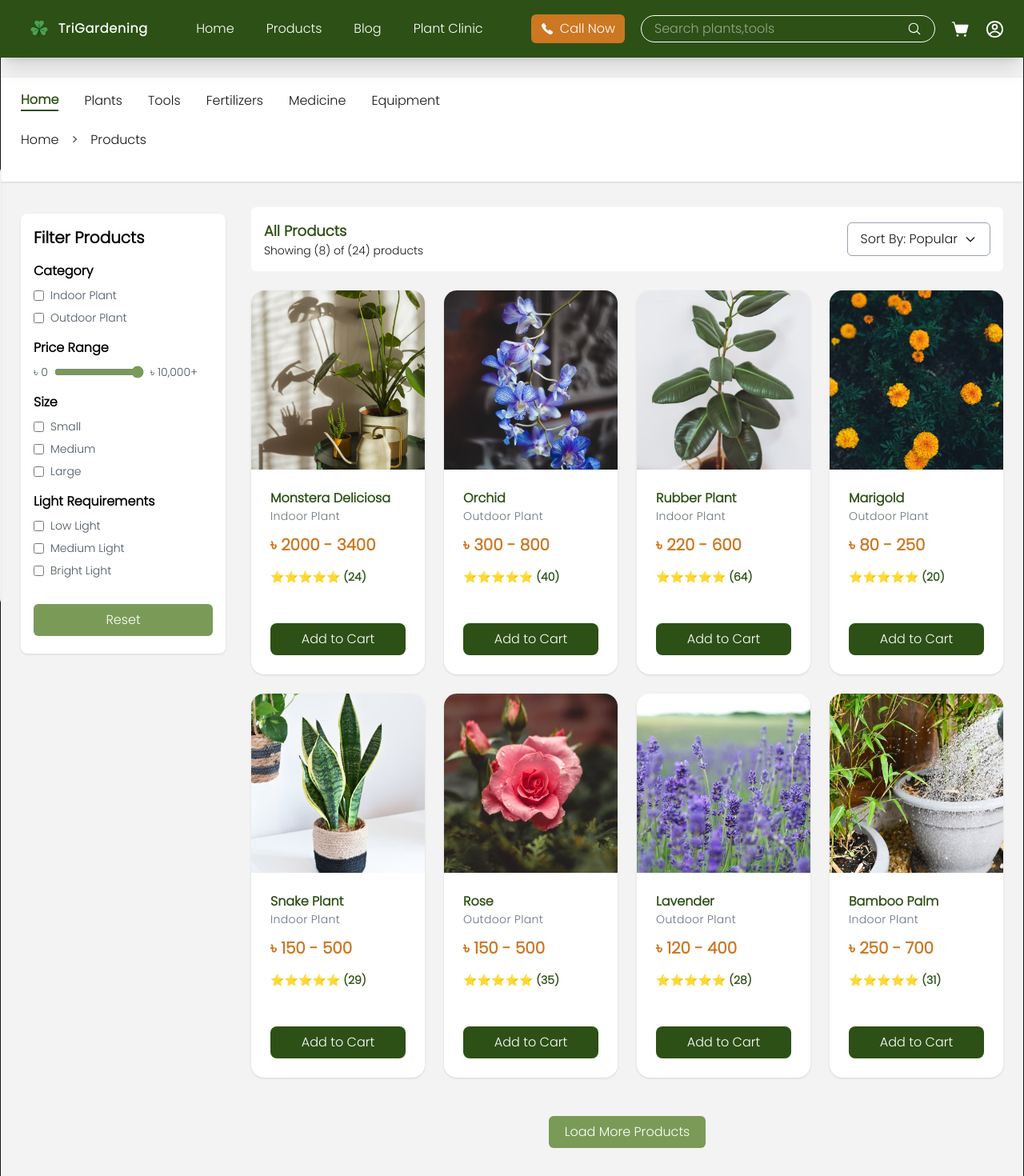
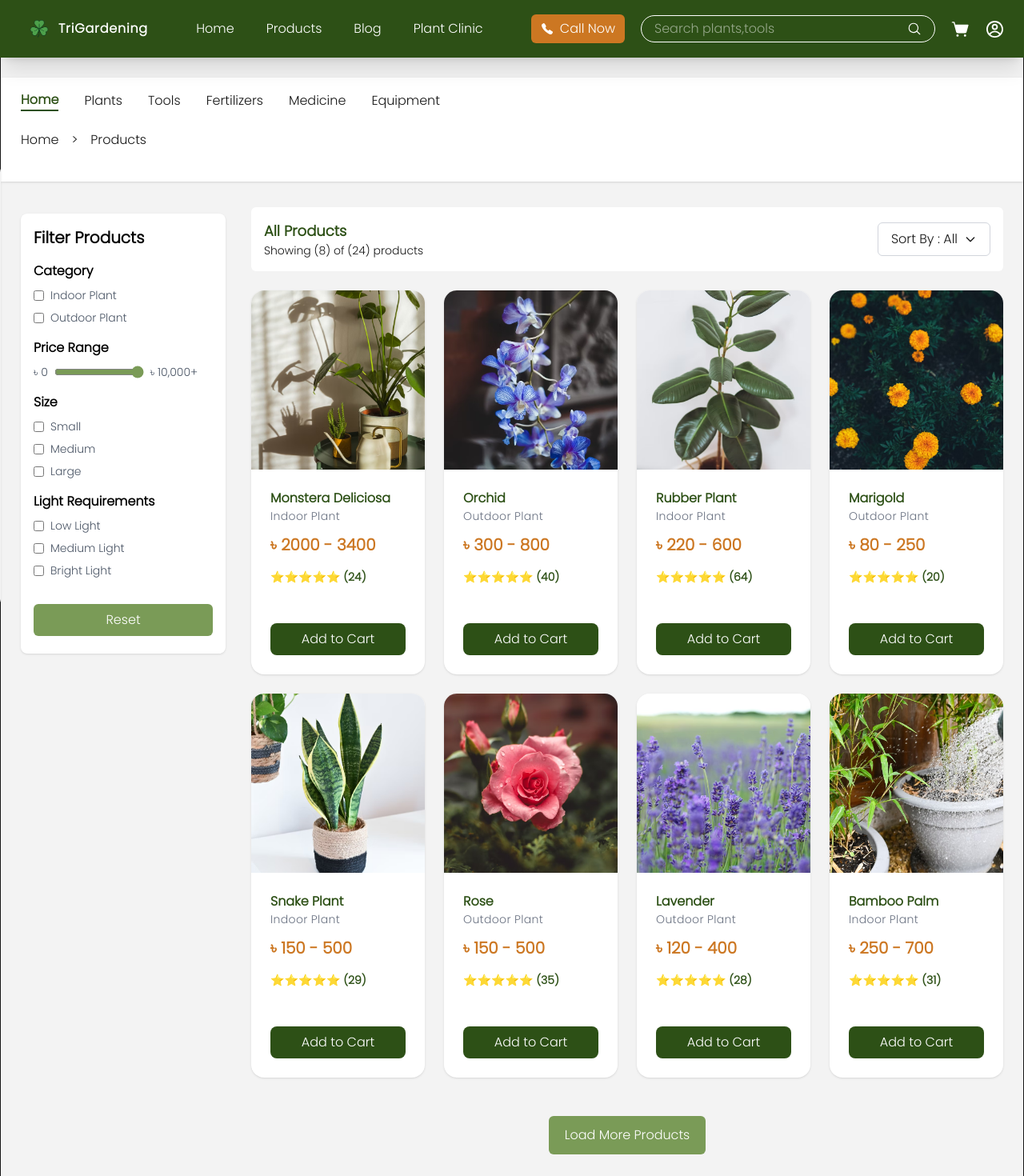
Before and after one commit to ShekRasel/tri-gardening, a Next.js app: page /products in a window 1280 px wide. Shown: the top 1470 px of the page at 80% size. Built offline with nearby package versions, Linux system fonts and the light colour scheme.

Commit message:
fix some issue and complete the product page

```diff
--- a/app/(pages)/products/page.jsx
+++ b/app/(pages)/products/page.jsx
@@ -14,7 +14,6 @@ const ProductsPage = () => {
   const [visibleCount, setVisibleCount] = useState(8);
   const [isSortOpen, setIsSortOpen] = useState(false);
 
-  // Get filter states from store
   const {
     selectedCategories,
     selectedSizes,
@@ -24,11 +23,8 @@ const ProductsPage = () => {
     setSortBy,
   } = useFilterStore();
 
-  // Helper function to get numeric price from price string
   const getNumericPrice = (priceString) => {
     if (typeof priceString === "number") return priceString;
-
-    // Handle price strings like "2000 - 3400" by taking the maximum price
     const prices = priceString
       .toString()
       .split("-")
@@ -36,26 +32,26 @@ const ProductsPage = () => {
     return prices.length > 1 ? prices[1] : prices[0];
   };
 
-  // Filter products based on active category and filters
+  // Filter products
   const filteredProducts = useMemo(() => {
     let filtered =
       activeCategory === "Home" ? allProducts : products[activeCategory] || [];
 
-    // Apply category filter (using tag property)
+    // Apply category filter
     if (selectedCategories.length > 0) {
       filtered = filtered.filter((product) =>
         selectedCategories.includes(product.tag)
       );
     }
 
-    // Apply size filter (only for products that have size property)
+    // Apply size filter
     if (selectedSizes.length > 0) {
       filtered = filtered.filter(
         (product) => product.size && selectedSizes.includes(product.size)
       );
     }
 
-    // Apply light requirement filter (only for products that have light property)
+    // Apply light requirement filter
     if (selectedLight.length > 0) {
       filtered = filtered.filter(
         (product) => product.light && selectedLight.includes(product.light)
@@ -81,38 +77,21 @@ const ProductsPage = () => {
     priceRange,
   ]);
 
-  // Sort products based on selected sort option
+  // Sort products
   const sortedAndFilteredProducts = useMemo(() => {
-    const sorted = [...filteredProducts];
+    switch (sortBy) {
+      case "all":
+        return filteredProducts;
+      case "popular":
+        return filteredProducts.filter((product) => product.popular === true);
 
-    switch (sortBy) {
-      case "popular":
-        // Sort by rating (highest first)
-        return sorted.sort((a, b) => b.rating - a.rating);
-
-      case "price-low-high":
-        // Sort by price (lowest first)
-        return sorted.sort(
-          (a, b) => getNumericPrice(a.price) - getNumericPrice(b.price)
-        );
-
-      case "price-high-low":
-        // Sort by price (highest first)
-        return sorted.sort(
-          (a, b) => getNumericPrice(b.price) - getNumericPrice(a.price)
-        );
-
-      case "name-a-z":
-        // Sort by name (A-Z)
-        return sorted.sort((a, b) => a.name.localeCompare(b.name));
-
-      case "name-z-a":
-        // Sort by name (Z-A)
-        return sorted.sort((a, b) => b.name.localeCompare(a.name));
+      case "non-popular":
+        return filteredProducts.filter((product) => product.popular === false);
 
       default:
-        return sorted;
+        break;
     }
+    return products;
   }, [filteredProducts, sortBy]);
 
   // Current products to show
@@ -125,11 +104,9 @@ const ProductsPage = () => {
 
   // Sort options
   const sortOptions = [
+    { value: "all", label: "All" },
     { value: "popular", label: "Popular" },
-    { value: "price-low-high", label: "Price: Low to High" },
-    { value: "price-high-low", label: "Price: High to Low" },
-    { value: "name-a-z", label: "Name: A to Z" },
-    { value: "name-z-a", label: "Name: Z to A" },
+    { value: "non-popular", label: "Non-Popular" },
   ];
 
   // Get current sort label
@@ -161,7 +138,7 @@ const ProductsPage = () => {
   }, [isSortOpen]);
 
   return (
-    <div className="bg-[#F3F3F3] min-h-screen border">
+    <div className="bg-light-white min-h-screen border">
       {/* top filter bar */}
       <div className="responsive mt-24 shadow bg-white space-y-6 pt-4 pb-4 sticky top-15 z-40">
         {/* category buttons */}
@@ -222,7 +199,7 @@ const ProductsPage = () => {
 
         <div className="pb-10 flex-1">
           {/* header with sort */}
-          <div className="w-full flex justify-between items-center sticky top-58 md:top-48 z-30 bg-white rounded-md p-4">
+          <div className="w-full flex justify-between items-center sticky top-68 md:top-48 z-30 bg-white rounded-md p-4">
             <div>
               <h1 className="font-semibold lg:text-lg text-primary">
                 {activeCategory === "Home" ? "All Products" : activeCategory}
@@ -234,12 +211,12 @@ const ProductsPage = () => {
             </div>
 
             {/* Sort Dropdown */}
-            <div className="relative sort-dropdown">
+            <div className="relative sort-dropdown text-sm md:text-base">
               <button
                 onClick={() => setIsSortOpen(!isSortOpen)}
-                className="border border-gray-400 rounded-md px-4 py-2 flex items-center gap-2 min-w-40 justify-between hover:border-gray-600 transition-colors"
+                className="border border-gray-300 rounded-md px-2 md:px-4 py-2 flex items-center gap-2 justify-between hover:border-gray-600 transition-colors"
               >
-                <span>Sort By: {currentSortLabel}</span>
+                <span>Sort By : {currentSortLabel}</span>
                 <svg
                   className={`w-4 h-4 transition-transform ${
                     isSortOpen ? "rotate-180" : ""
@@ -302,7 +279,7 @@ const ProductsPage = () => {
                 <div className="flex items-center justify-center mt-12">
                   <button
                     onClick={handleLoadMore}
-                    className="px-5 py-2 text-white rounded-md bg-light-green cursor-pointer hover:bg-light-green/90 transition-colors"
+                    className="px-5 py-3 text-white rounded-md bg-light-green cursor-pointer hover:bg-light-green/90 transition-colors"
                   >
                     Load More Products
                   </button>
@@ -318,7 +295,7 @@ const ProductsPage = () => {
                 </p>
                 <button
                   onClick={() => window.location.reload()}
-                  className="px-4 py-2 border border-gray-400 text-gray-700 rounded-md hover:bg-gray-50 transition-colors"
+                  className="px-4 py-2 bg-light-green text-white rounded-md shadow cursor-pointer"
                 >
                   Reset All Filters
                 </button>
--- a/app/zustand-store/filterStore.js
+++ b/app/zustand-store/filterStore.js
@@ -6,6 +6,7 @@ export const useFilterStore = create((set) => ({
   selectedSizes: [],
   selectedLight: [],
   priceRange: [0, 10000],
+  sortBy: "all",
 
   // actions
   toggleCategory: (category) =>
@@ -39,11 +40,15 @@ export const useFilterStore = create((set) => ({
     }),
 
   setPriceRange: (range) => set({ priceRange: range }),
+
+  setSortBy: (value) => set({ sortBy: value }),
+
   resetFilters: () =>
     set({
       selectedCategories: [],
       selectedSizes: [],
       selectedLight: [],
       priceRange: [0, 10000],
+      sortBy: "all",
     }),
 }));
```
